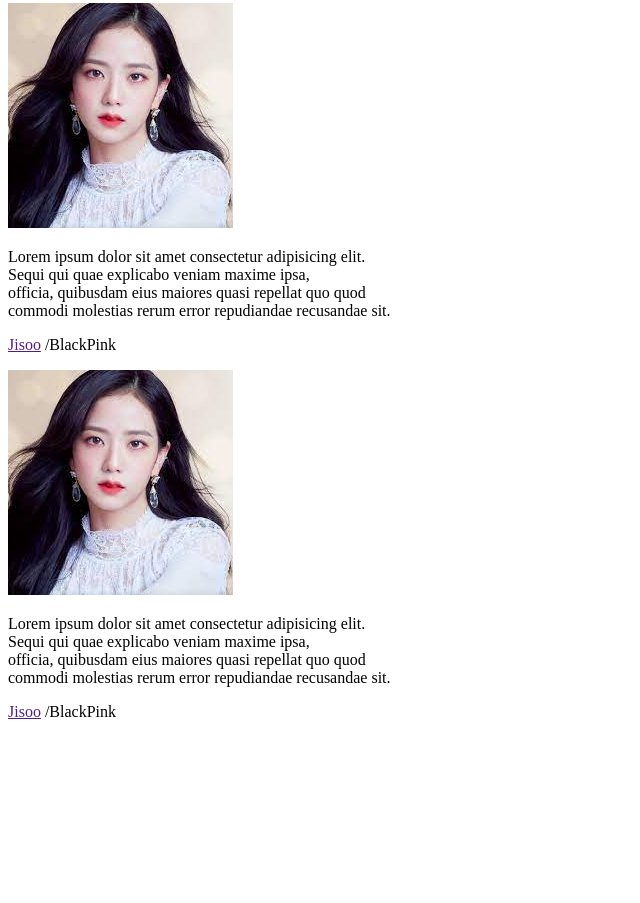
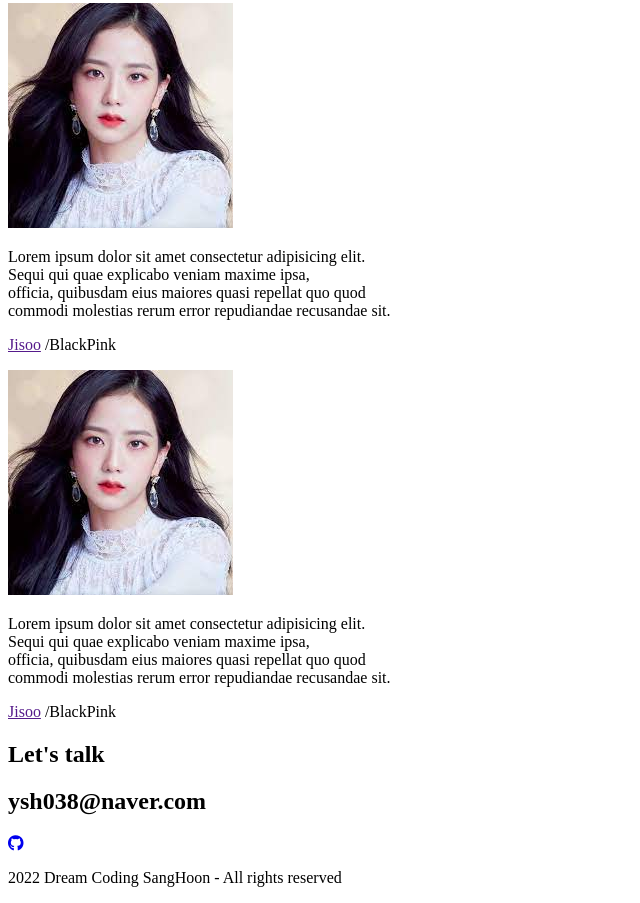
Before and after one commit to ysh038/Portfolio, a plain HTML site: page index.html in a window 1280 px wide. Shown: the part 2480-3383 px from the top of the page, without its empty margins (0-640 px from the left). Before the commit the page ends 3217 px from the top, so only its background shows below. Drawn offline with Linux system fonts and the light colour scheme.

Commit message:
HTML : contact

```diff
--- a/index.html
+++ b/index.html
@@ -259,6 +259,17 @@
             </div>
         </section>
         <!-- Contact -->
-        <section id="contact"></section>
+        <section id="contact">
+            <h1 class="contact__title">Let's talk</h1>
+            <h2 class="contact__email">ysh038@naver.com</h2>
+            <div class="contact__links">
+                <a href="https://ysh038.github.io/momentum-clone/"
+                    ><i class="fa-brands fa-github"></i
+                ></a>
+            </div>
+            <p class="contact__rights">
+                2022 Dream Coding SangHoon - All rights reserved
+            </p>
+        </section>
     </body>
 </html>
```
